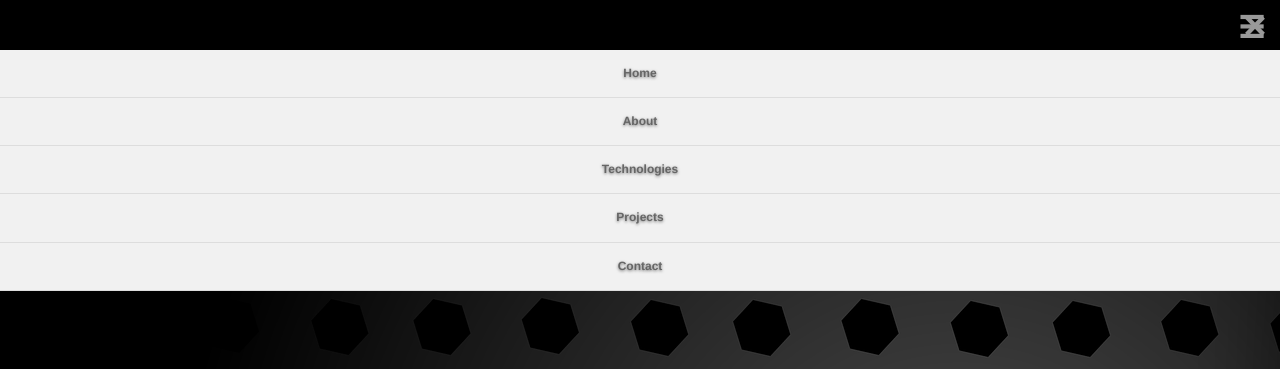
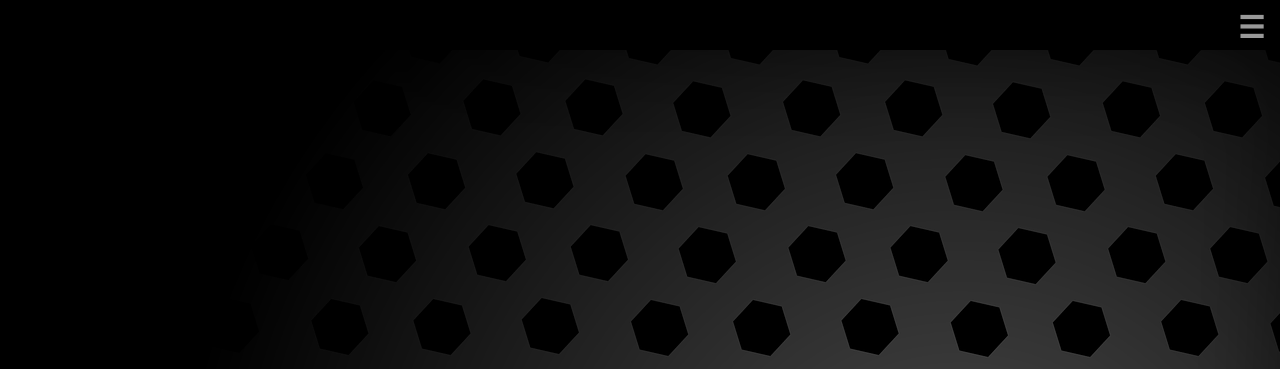
Before and after one commit to theorye/amacwhirter, a website: page app/public/index.html in a window 1280 px wide. Shown: the top 369 px of the page. Drawn offline with nearby package versions, Linux system fonts and the light colour scheme; a web font is replaced by a local one.

Commit message:
fixed javascript source

```diff
--- a/app/public/index.html
+++ b/app/public/index.html
@@ -202,7 +202,7 @@
                             window.jQuery || document.write('<script src="../../app/js/vendor/jquery.min.js"><\/script>')
                             new WOW().init();
                         </script>
-                        <script src="app/javascript/app.js"></script>
+                        <script src="./javascript/app.js"></script>
 
 </body>
 
```
